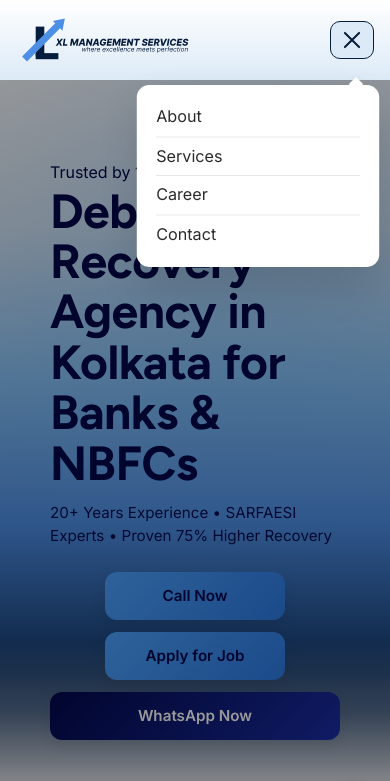
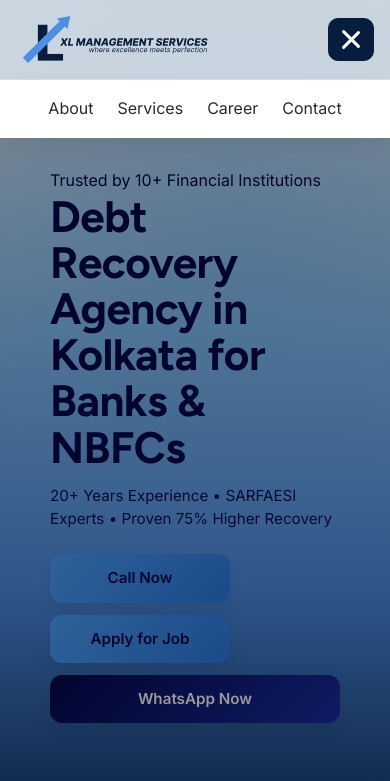
Before and after one commit to avishree-dev/business-site-xlmanagementservices, a website: page index.html in a window 390 px wide. Both pictures are taken after a click on the button "Toggle menu". Shown: the top 781 px of the page. Drawn offline with nearby package versions, Linux system fonts and the light colour scheme.

Commit message:
Change layout of mobile menu and fix hero header layout

```diff
--- a/css/global.css
+++ b/css/global.css
@@ -1033,25 +1033,33 @@
     grid-template-columns: 1fr;
   }
 
-  .global-hero-right {
-    display: none;
-  }
-
   .global-hero {
     background: linear-gradient(
                     180deg,
-                    #FFFFFF 0%,
-                    #DCEAF7 20%,
-                    #8BC5F8 40%,
-                    #4E8FE6 60%,
-                    #12376A 80%,
+                    #DCEAF7 0%,
+                    #8BC5F8 25%,
+                    #4E8FE6 50%,
+                    #12376A 75%,
                     #071D3D 100%
-    )
+    );
+    padding-top: 3rem;
+  }
+
+  .global-hero-left {
+    align-items: flex-start;
+    text-align: left;
+  }
+
+
+  .global-hero h1 {
+    font-size: 2.75rem;  /* or 2.75rem */
+    max-width: 14ch;
+    line-height: 1.05;
   }
 
   .global-hero-btn-container {
     flex-wrap: wrap;
-    justify-content: center;
+    justify-content: flex-start;
     gap: 12px;
   }
 
--- a/css/navbar.css
+++ b/css/navbar.css
@@ -89,9 +89,9 @@
     display: none;
     flex-direction: column;
     justify-content: center;
-    gap: 5px;
+    gap: 6px;
 
-    background: #DCEAF7;
+    background: #071D3D;
 
     border: 1px solid #071D3D;
     backdrop-filter: blur(8px);
@@ -105,9 +105,9 @@
 }
 
 .hamburger span {
-    width: 22px;
-    height: 2px;
-    background: #071D3D;
+    width: 24px;
+    height: 3px;
+    background: #ffffff;
 
     border-radius: 2px;
 
@@ -116,8 +116,7 @@
 
 /* ===== Hamburger → X ===== */
 .hamburger.active span:nth-child(1) {
-    transform: translateY(7px) rotate(45deg);
-    background: #071D3D;
+    transform: translateY(8.5px) rotate(45deg);
 }
 
 .hamburger.active span:nth-child(2) {
@@ -127,79 +126,52 @@
 }
 
 .hamburger.active span:nth-child(3) {
-    transform: translateY(-7px) rotate(135deg);
-    background: #071D3D;
+    transform: translateY(-8.5px) rotate(135deg);
 }
 
 .mobile-menu {
     position: fixed;
-    top: 90px;
-    right: 12px;
+    top: 80px;
+    right: 0;
+    left: 0;
 
-    width: min(240px, calc(100vw - 24px));
+    max-height: 0;
 
-    background: white;
-    border-radius: 12px;
-    padding: 1.2rem;
-
-    box-shadow: 0 20px 40px rgba(0,0,0,0.12);
+    background: #ffffff;
+    box-shadow: 0 8px 20px rgba(0,0,0,0.08);
 
     opacity: 0;
-    transform: var(--hover-lift-sm) scale(1.01);
+    transform: translateY(-100%);
 
-    transition: all var(--transition-fast);
+    transition: transform var(--transition-base),
+                opacity var(--transition-base);
+
     pointer-events: none;
 
     z-index: 3500;
-}
-
-.mobile-menu::before {
-    content: "";
-    position: absolute;
-    top: -6px;
-    right: 18px;
-
-    width: 10px;
-    height: 10px;
-
-    background: white;
-    transform: rotate(45deg);
-
-    box-shadow: -2px -2px 5px rgba(0,0,0,0.03);
+    overflow: hidden;
 }
 
 .mobile-menu.open {
     opacity: 1;
-    transform: var(--hover-lift-sm) scale(1.01);
+    transform:translateY(0);
     pointer-events: auto;
+    max-height: 120px;
 }
 
 .mobile-menu ul {
-    list-style: none;
-    padding: 0;
+    display: flex;
+    justify-content: center;
+    gap: 1rem 1.5rem;
+
+    flex-wrap: wrap;
+
+    padding: 1rem;
     margin: 0;
 }
 
 .mobile-menu li {
-    opacity: 0;
-    transform: translateX(10px);
-    transition: all var(--transition-base);
-}
-
-.mobile-menu.open li {
-    opacity: 1;
-    transform: translateX(0);
-}
-
-.mobile-menu.open li:nth-child(1) { transition-delay: 0ms; }
-.mobile-menu.open li:nth-child(2) { transition-delay: 80ms; }
-.mobile-menu.open li:nth-child(3) { transition-delay: 160ms; }
-.mobile-menu.open li:nth-child(4) { transition-delay: 240ms; }
-
-.mobile-menu li:not(:last-child) {
-    border-bottom: 1px solid rgba(0,0,0,0.09);
-    padding-bottom: 6px;
-    margin-bottom: 6px;
+    list-style: none;
 }
 
 .mobile-menu a {
@@ -210,8 +182,14 @@
 .menu-backdrop {
     position: fixed;
     inset: 0;
+    opacity: 0;
+
     background: rgba(0,0,0,0.4);
+
+    transition: opacity var(--transition-base);
+
     z-index: 2500;
+
 }
 
 .menu-backdrop.show {
@@ -233,12 +211,13 @@
     .navbar {
         min-height: 80px;
         padding: 0.5rem 1rem;
-        background: linear-gradient(
-                    180deg,
-                    #ffffff 0%,
-                    #DCEAF7 100%
-        );
+
+
+        background: rgba(220,234,247,0.75);
+        backdrop-filter: blur(10px);
+        border-bottom: 1px solid rgba(255,255,255,0.3);
     }
+
 
 
     .navbar-left {
@@ -249,7 +228,7 @@
 
 
     .logo {
-        max-width: 180px;
+        max-width: 200px;
         display: flex;
         align-items: center;
     }
--- a/js/navbar.js
+++ b/js/navbar.js
@@ -29,7 +29,7 @@
     setTimeout(() => {
         mobileMenu.hidden = true;
         backdrop.hidden = true;
-    }, 200); // small delay for optional animation
+    }, 300); // small delay for optional animation
 }
 
 hamburger.addEventListener("click", () => {
```
